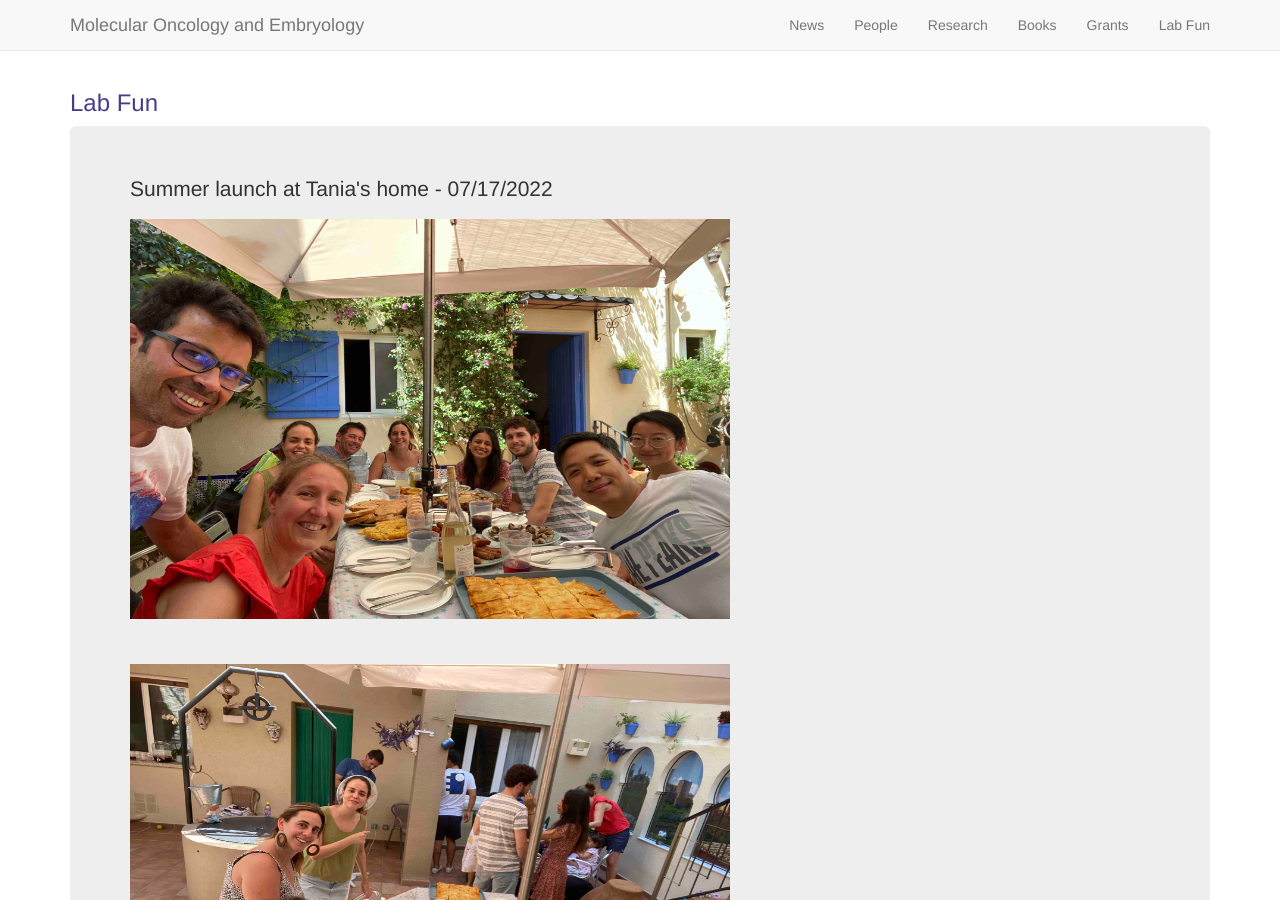
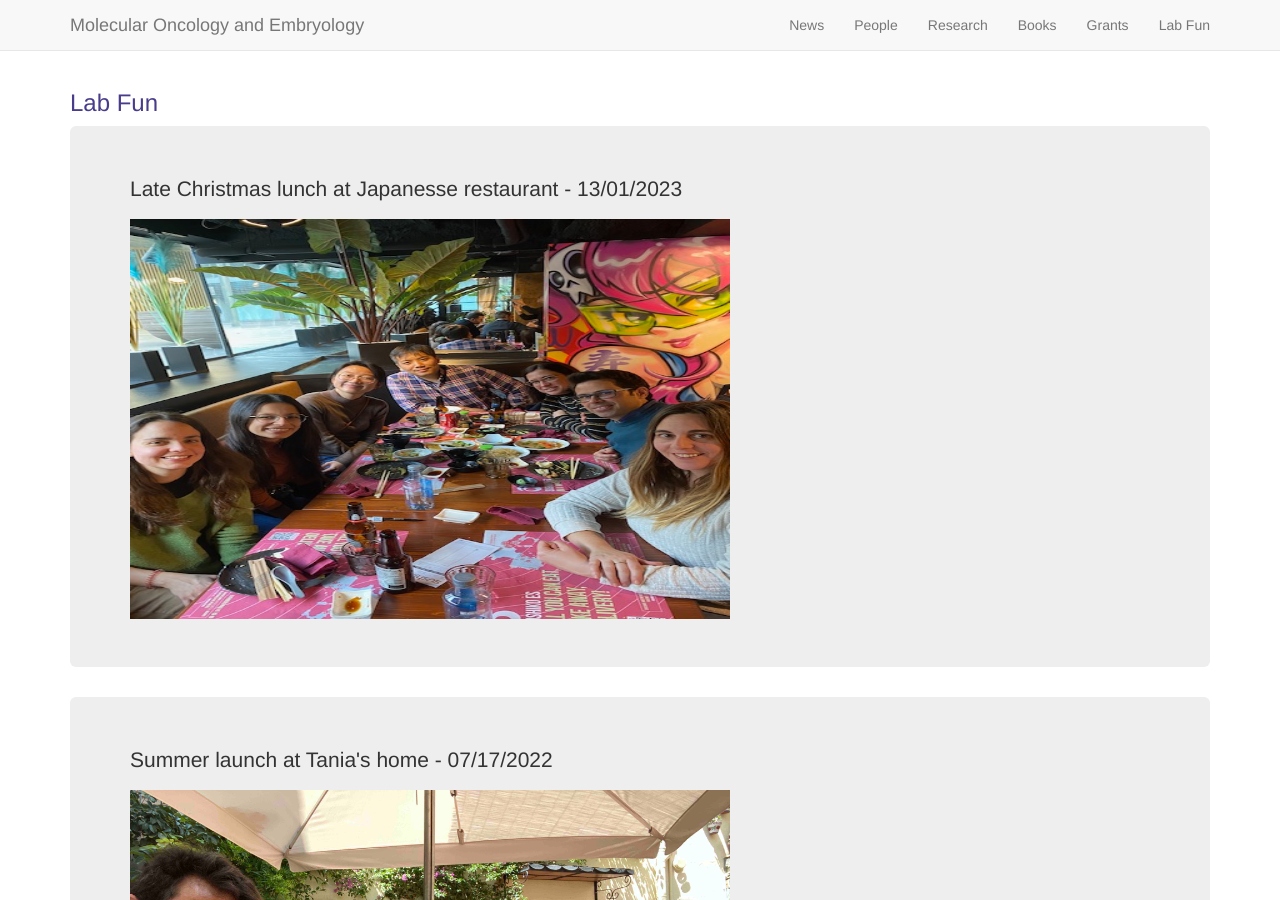
Before and after one commit to AlfonsNavarro/lab, a Jekyll site: the page built from pages/labfun.md, in a window 1280 px wide and 900 px high. Built offline with Jekyll 4.4.1, drawn with Linux system fonts in a browser that asks for light colours; nearby versions of some CDN libraries.

Commit message:
update in lab fun

```diff
--- a/pages/labfun.md
+++ b/pages/labfun.md
@@ -4,6 +4,18 @@ title: Lab Fun
 ---
 
 ### Lab Fun
+
+
+<div class="jumbotron">
+    <p>
+Late Christmas lunch at Japanesse restaurant - 13/01/2023
+</p>
+<table>
+	<tr>
+	<img data-u="image" src="../assets/img/comida_navidad.jpg" width="600" height="400"/>
+	</tr>
+</table>
+</div>
 
 
 <div class="jumbotron">
```
Also changed, not shown: assets/img/comida_navidad.jpg (added).
